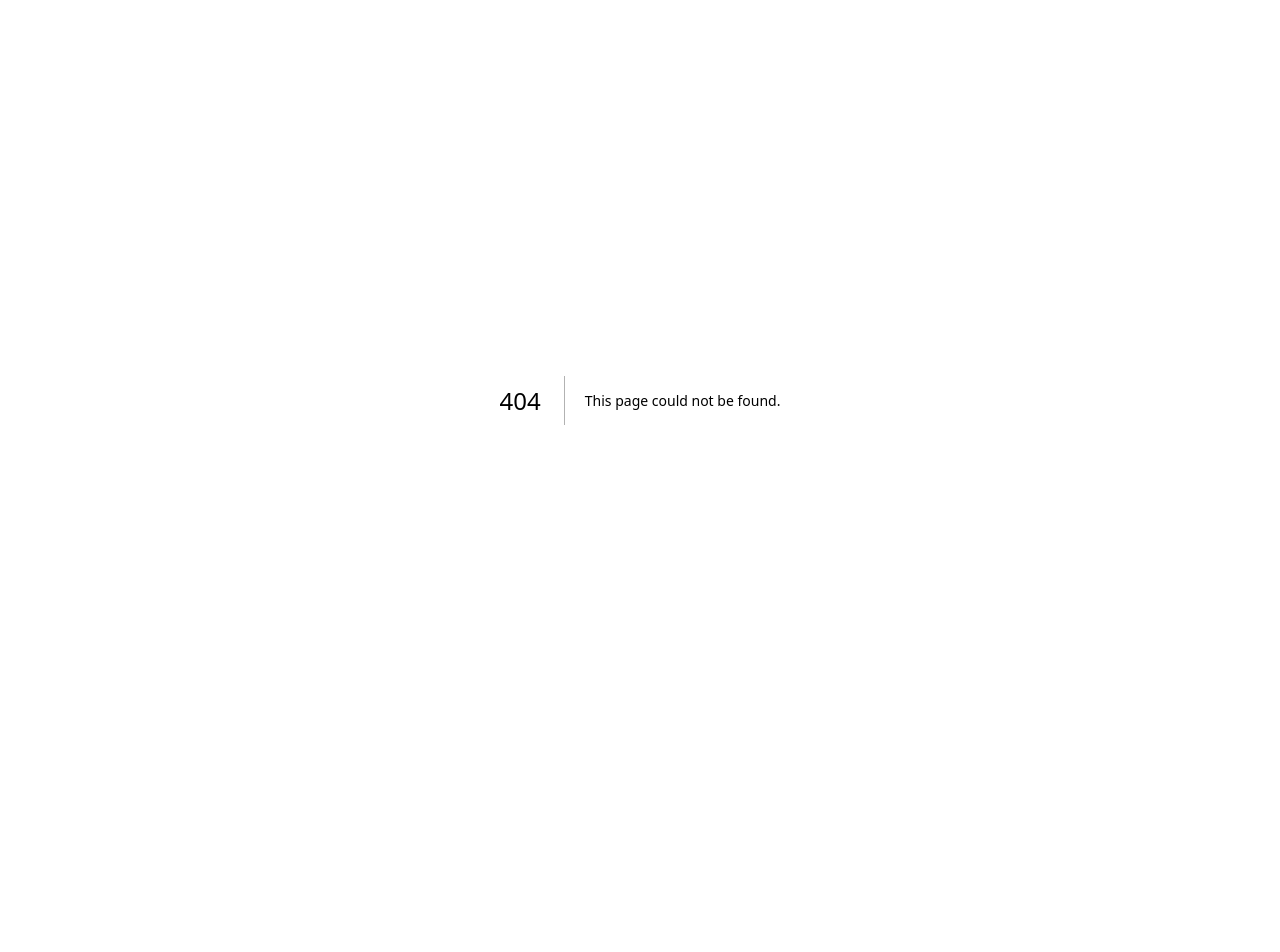
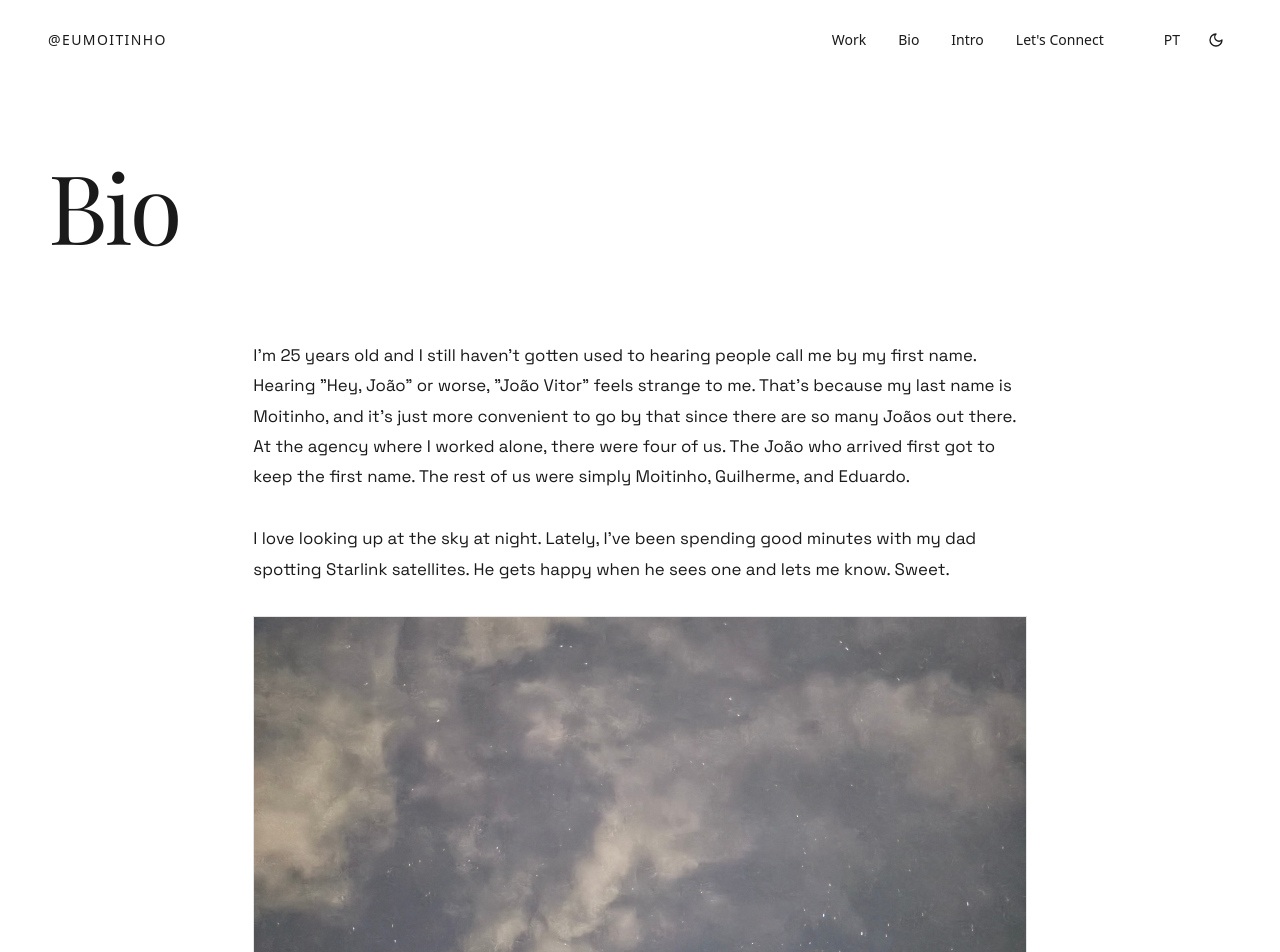
Before and after one commit to eumoitinho/page-moitinho, a Next.js app: page /bio in a window 1280 px wide. Before the commit this address had no page. Shown: the top 952 px of the page. Before the commit the page ends 800 px from the top, so only its background shows below. Built offline with nearby package versions, Linux system fonts and the light colour scheme.

Commit message:
feat: add bio page and update header navigation

```diff
--- /dev/null
+++ b/app/bio/page.tsx
@@ -0,0 +1,176 @@
+"use client"
+
+import { useRef } from "react"
+import { motion, useInView } from "framer-motion"
+import { Header } from "@/components/header"
+import { Footer } from "@/components/footer"
+import { useLanguage } from "@/contexts/language-context"
+import { useEffect, useState } from "react"
+import type { PortfolioData } from "@/types/portfolio"
+
+const EDITORIAL_EASE = [0.16, 1, 0.3, 1] as const
+const DURATION_BASE = 0.7
+
+function Reveal({
+  children,
+  delay = 0,
+  y = 40,
+}: {
+  children: React.ReactNode
+  delay?: number
+  y?: number
+}) {
+  const ref = useRef(null)
+  const isInView = useInView(ref, { once: true, margin: "-15% 0px" })
+  return (
+    <motion.div
+      ref={ref}
+      initial={{ opacity: 0, y }}
+      animate={isInView ? { opacity: 1, y: 0 } : {}}
+      transition={{ duration: DURATION_BASE, delay, ease: EDITORIAL_EASE }}
+    >
+      {children}
+    </motion.div>
+  )
+}
+
+function BioPhoto({ src, alt, maxHeight = "500px" }: { src: string; alt: string; maxHeight?: string }) {
+  return (
+    <Reveal y={30}>
+      <div className="mb-10 overflow-hidden border border-border">
+        <img src={src} alt={alt} className="w-full h-auto object-cover" style={{ maxHeight }} />
+      </div>
+    </Reveal>
+  )
+}
+
+function BioText({ children }: { children: React.ReactNode }) {
+  return (
+    <Reveal y={20}>
+      <p
+        className="mb-8"
+        style={{
+          fontFamily: "var(--font-space-grotesk, 'Space Grotesk', sans-serif)",
+          fontSize: "1.05rem",
+          lineHeight: 1.8,
+        }}
+      >
+        {children}
+      </p>
+    </Reveal>
+  )
+}
+
+export default function BioPage() {
+  const { locale } = useLanguage()
+  const [data, setData] = useState<PortfolioData | null>(null)
+
+  useEffect(() => {
+    fetch("/api/portfolio").then(res => res.json()).then(setData)
+  }, [])
+
+  if (!data) return null
+
+  const { personalInfo, socials } = data
+
+  return (
+    <main className="min-h-screen bg-background text-foreground">
+      <Header />
+
+      <div className="pt-32 md:pt-40 pb-16 px-6 md:px-12 max-w-[1400px] mx-auto">
+        {/* Title */}
+        <motion.div
+          initial={{ opacity: 0, y: 40 }}
+          animate={{ opacity: 1, y: 0 }}
+          transition={{ duration: DURATION_BASE, delay: 0.2, ease: EDITORIAL_EASE }}
+        >
+          <h1
+            className="text-[3rem] md:text-[4.5rem] lg:text-[6rem] leading-[0.95] mb-6"
+            style={{
+              fontFamily: "var(--font-playfair, 'Playfair Display', serif)",
+              fontWeight: 400,
+              letterSpacing: "-0.03em",
+            }}
+          >
+            Bio
+          </h1>
+          <div className="mb-16" style={{ height: "1px", backgroundColor: "var(--editorial-border, hsl(var(--border)))" }} />
+        </motion.div>
+
+        {/* Content */}
+        <div className="grid grid-cols-1 md:grid-cols-12 gap-8 md:gap-12">
+          <div className="md:col-span-8 md:col-start-3">
+
+            <BioText>
+              {locale === "en"
+                ? "I'm 25 years old and I still haven't gotten used to hearing people call me by my first name. Hearing \"Hey, João\" or worse, \"João Vitor\" feels strange to me. That's because my last name is Moitinho, and it's just more convenient to go by that since there are so many Joãos out there. At the agency where I worked alone, there were four of us. The João who arrived first got to keep the first name. The rest of us were simply Moitinho, Guilherme, and Eduardo."
+                : "Tenho 25 anos e ainda não me acostumei a ouvir as pessoas me chamarem pelo nome. Ouvir \"E aí, João\" ou pior, \"João Vitor\" me causa uma estranheza. Isso porque meu sobrenome é Moitinho, e acaba sendo mais conveniente ser chamado assim, já que existem muitos Joãos por aí. Só na agência em que trabalhei, éramos quatro. O João que chegou primeiro levava a alcunha de ser chamado pelo nome. Nós, os outros três, éramos apenas Moitinho, Guilherme e Eduardo."}
+            </BioText>
+
+            <BioText>
+              {locale === "en"
+                ? "I love looking up at the sky at night. Lately, I've been spending good minutes with my dad spotting Starlink satellites. He gets happy when he sees one and lets me know. Sweet."
+                : "Gosto muito de olhar pro céu à noite. Tenho dedicado bons minutos com meu pai para observar os satélites da Starlink. Ele fica feliz quando avista um e me avisa. Fofo."}
+            </BioText>
+
+            <BioPhoto
+              src="/bio-sky.jpg"
+              alt={locale === "en" ? "Looking at the night sky" : "Olhando o céu à noite"}
+            />
+
+            <BioText>
+              {locale === "en"
+                ? "I dedicated this space to talk about analog things, away from technology. To express myself and encourage myself to live good moments with my parents, siblings, and friends — and to have done all of that far from this screen where I write this, and where you read it too."
+                : "Dediquei esse espaço para falar de coisas analógicas, sem tecnologia. Para poder expressar e me encorajar a viver momentos legais com meus pais, irmãos e amigos e poder ter feito isso longe desse ambiente onde eu escrevo isso, e onde você também lê."}
+            </BioText>
+
+            <BioText>
+              {locale === "en"
+                ? "Don't mistake this desire for discouragement with my profession. I love what I do, but precisely because everything I mentioned above is my purpose. Without it, I wouldn't love anything at all."
+                : "Não confunda esse desejo com desânimo pela minha profissão. Eu amo o que faço, mas justamente porque tenho tudo que disse acima como propósito. Sem isso, eu não amaria nada."}
+            </BioText>
+
+            <BioText>
+              {locale === "en"
+                ? "I'm very analytical, but also sentimental. I try to combine reason and emotion. My engineer side makes decisions based on optimization, performance, efficiency, and output. My emotional side can be the complete opposite of that."
+                : "Sou muito analítico, mas também sentimental. Tento combinar razão e emoção. Meu lado engenheiro toma decisões baseadas em otimização, performance, economia e rendimento. Já o lado emotivo pode ser totalmente o contrário disso."}
+            </BioText>
+
+            <BioText>
+              {locale === "en"
+                ? "I carry my passions close to my chest — sometimes when she asks for affection and lies on top of me, and sometimes when she wants to play fetch and jumps up with her paws on my chest. Those are, respectively, Lola (11 years old) and Ágata (1.5 years old). I love you both."
+                : "Levo minhas paixões no peito às vezes quando pede carinho e deita em cima de mim, e às vezes quando quer brincar de bolinha e pula alto com as patas no meu peito. Essas são, respectivamente, Lola (11 anos) e Ágata (1,5 anos). Eu amo vocês."}
+            </BioText>
+
+            {/* Dogs photos side by side */}
+            <Reveal y={30}>
+              <div className="grid grid-cols-2 gap-4 mb-10">
+                <div className="overflow-hidden border border-border">
+                  <img src="/bio-lola.jpg" alt="Lola" className="w-full h-full object-cover" style={{ aspectRatio: "1/1" }} />
+                </div>
+                <div className="overflow-hidden border border-border">
+                  <img src="/bio-agata.jpg" alt="Ágata" className="w-full h-full object-cover" style={{ aspectRatio: "1/1" }} />
+                </div>
+              </div>
+            </Reveal>
+
+            <BioText>
+              {locale === "en"
+                ? "Close to my chest, but also in my mind, because they are part of the purpose. They are Cícero, Kátia, Marina, Judite and Bruno. My family."
+                : "Levo no peito, mas também na cabeça, pois fazem parte do propósito. São eles: Cícero, Kátia, Marina, Judite e Bruno. Minha família."}
+            </BioText>
+
+            <BioPhoto
+              src="/bio-family.jpg"
+              alt={locale === "en" ? "My family" : "Minha família"}
+              maxHeight="550px"
+            />
+
+          </div>
+        </div>
+      </div>
+
+      <Footer personalInfo={personalInfo} socials={socials} />
+    </main>
+  )
+}
--- a/components/header.tsx
+++ b/components/header.tsx
@@ -22,6 +22,9 @@ export function Header() {
         <nav className="flex items-center gap-8 text-sm font-medium">
           <Link href="/work" className="hidden md:inline-block hover:text-muted-foreground transition-colors">
             {t("work")}
+          </Link>
+          <Link href="/bio" className="hidden md:inline-block hover:text-muted-foreground transition-colors">
+            Bio
           </Link>
           <Link href="/info" className="hidden md:inline-block hover:text-muted-foreground transition-colors">
             {t("intro")}
@@ -55,6 +58,13 @@ export function Header() {
               {t("work")}
             </Link>
             <Link
+              href="/bio"
+              onClick={() => setMenuOpen(false)}
+              className="hover:text-muted-foreground transition-colors"
+            >
+              Bio
+            </Link>
+            <Link
               href="/info"
               onClick={() => setMenuOpen(false)}
               className="hover:text-muted-foreground transition-colors"
```
